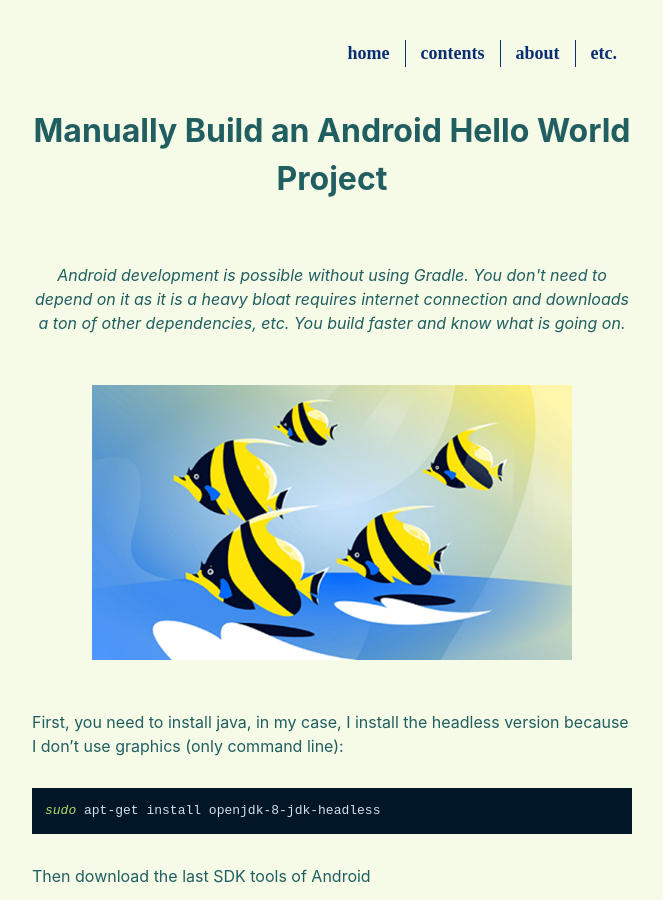
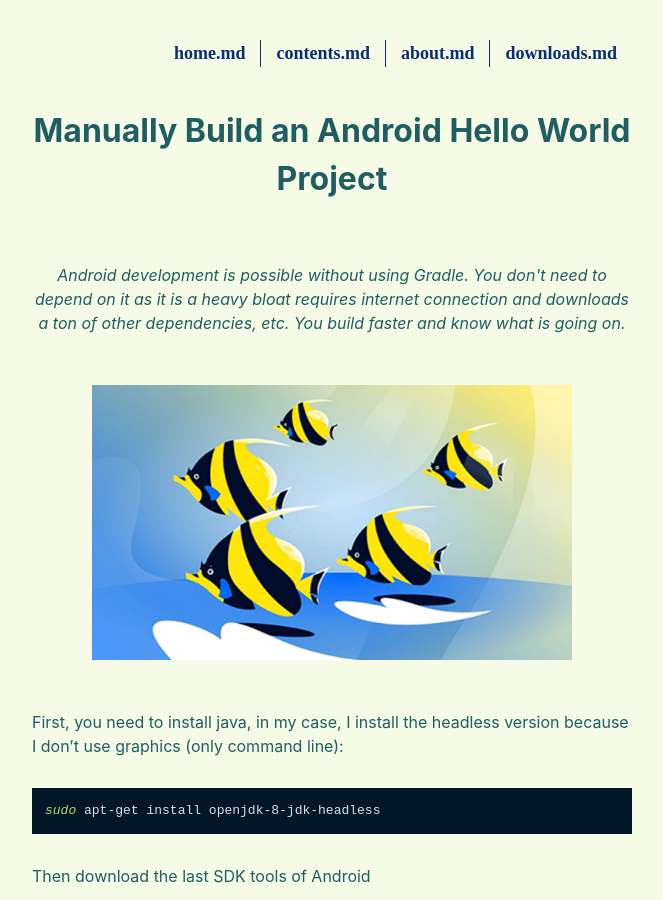
Before and after one commit to anthracitelabs/anthracitelabs.github.io, a Jekyll site: the page built from index.md, in a window 1280 px wide and 900 px high. Shown: the whole window, without its empty margins (308-971 px from the left). Built offline with Jekyll 4.4.1, drawn with Linux system fonts in a browser that asks for light colours; the repository's description, which GitHub fills in, is left out; our own code applies the rules of GitHub Pages for plain Markdown files.

Commit message:
Update default.html

```diff
--- a/_layouts/default.html
+++ b/_layouts/default.html
@@ -22,10 +22,10 @@
 	<div id='header'>
 		<nav class="page-menu">
 			<ul class="menu" id="menu">
-			<li class="menu-item"><a href="/home/" class="menu-link">home</a></li>
-			<li class="menu-item"><a href="/contents/" class="menu-link">contents</a></li>
-			<li class="menu-item"><a href="/about/" class="menu-link">about</a></li>
-			<li class="menu-item"><a href="/etc/" class="menu-link">etc.</a></li>
+			<li class="menu-item"><a href="/home/" class="menu-link">home.md</a></li>
+			<li class="menu-item"><a href="/contents/" class="menu-link">contents.md</a></li>
+			<li class="menu-item"><a href="/about/" class="menu-link">about.md</a></li>
+			<li class="menu-item"><a href="/downloads/" class="menu-link">downloads.md</a></li>
 			</ul>
 		</nav>
 	</div>
```
